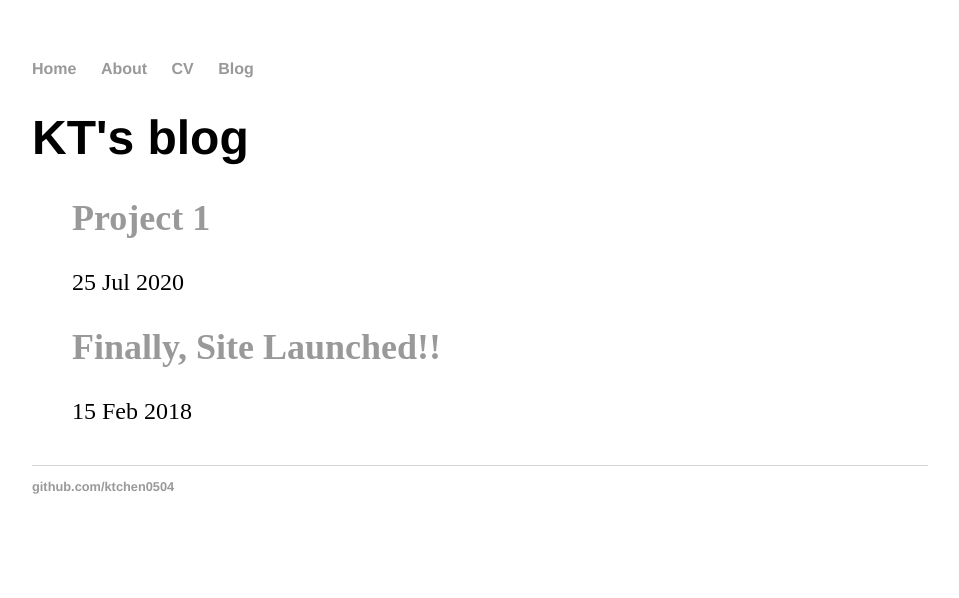
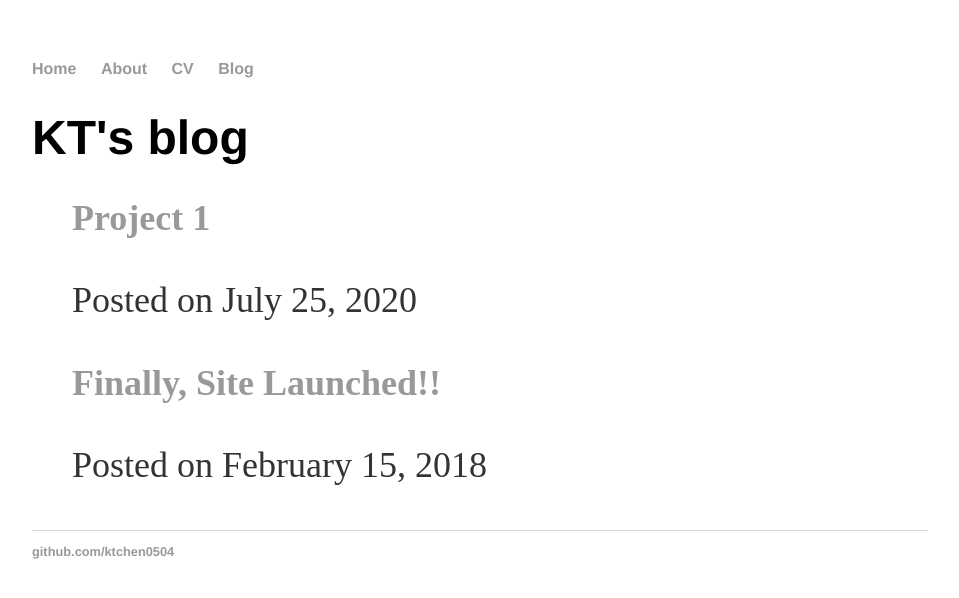
Before and after one commit to ktchen0504/ktchen0504.github.io, a Jekyll site: the page built from blog/index.html, in a window 1280 px wide. Shown: the top 598 px of the page, without its empty margins (160-1119 px from the left). Built offline with Jekyll 4.4.1, drawn with Linux system fonts in a browser that asks for light colours.

Commit message:
Test layout 2

```diff
--- a/blog/index.html
+++ b/blog/index.html
@@ -6,13 +6,18 @@ title: KT's blog
 	<ul class="posts">
 
 	  {% for post in site.posts %}
-		<div class="post">
-    			<h2 class="post-title">
-     				<a href="{{ site.baseurl }}{{ post.url }}">
-        				{{ post.title }}
-      				</a>
-    			</h2>
-			<span class="post-date">{{ post.date | date_to_string }}</span>
-		</div>
+		<article class="post-preview">
+		    	<a href="{{ post.url | prepend: site.baseurl }}">
+				<h2 class="post-title">{{ post.title }}</h2>
+			</a>
+			{% if post.subtitle %}
+			<h3 class="post-subtitle">
+				{{ post.subtitle }}
+			</h3>
+			{% endif %}
+		    	<p class="post-meta">
+		      		Posted on {{ post.date | date: "%B %-d, %Y" }}
+		    	</p>
+		</article>
 	  {% endfor %}
 	</ul>
```
